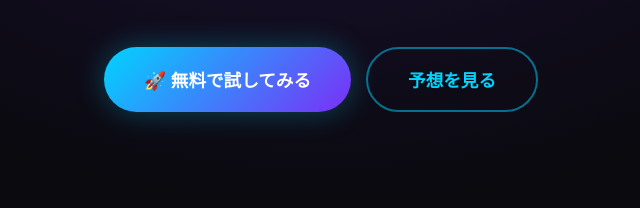
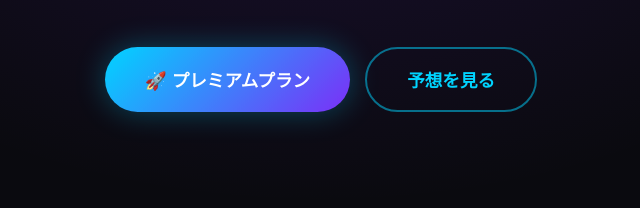
Before and after one commit to BOATAIVISION/boataivision.github.io, a plain HTML site: page index.html in a window 1280 px wide. Shown: the part 592-800 px from the top of the page, 319-959 px from the left. Drawn offline with Linux system fonts and the light colour scheme.

Commit message:
Update index.html

```diff
--- a/index.html
+++ b/index.html
@@ -672,7 +672,7 @@
         </div>
 
         <div class="hero-buttons">
-            <button class="btn-primary" onclick="window.open('https://buy.stripe.com/test_9B6dRa82C7DleWF7b2fQI03','_blank')">🚀 無料で試してみる</button>
+            <button class="btn-primary" onclick="window.open('https://buy.stripe.com/test_9B6dRa82C7DleWF7b2fQI03','_blank')">🚀 プレミアムプラン</button>
             <button class="btn-secondary" onclick="document.getElementById('preview').scrollIntoView({behavior:'smooth'})">予想を見る</button>
         </div>
     </section>
```
